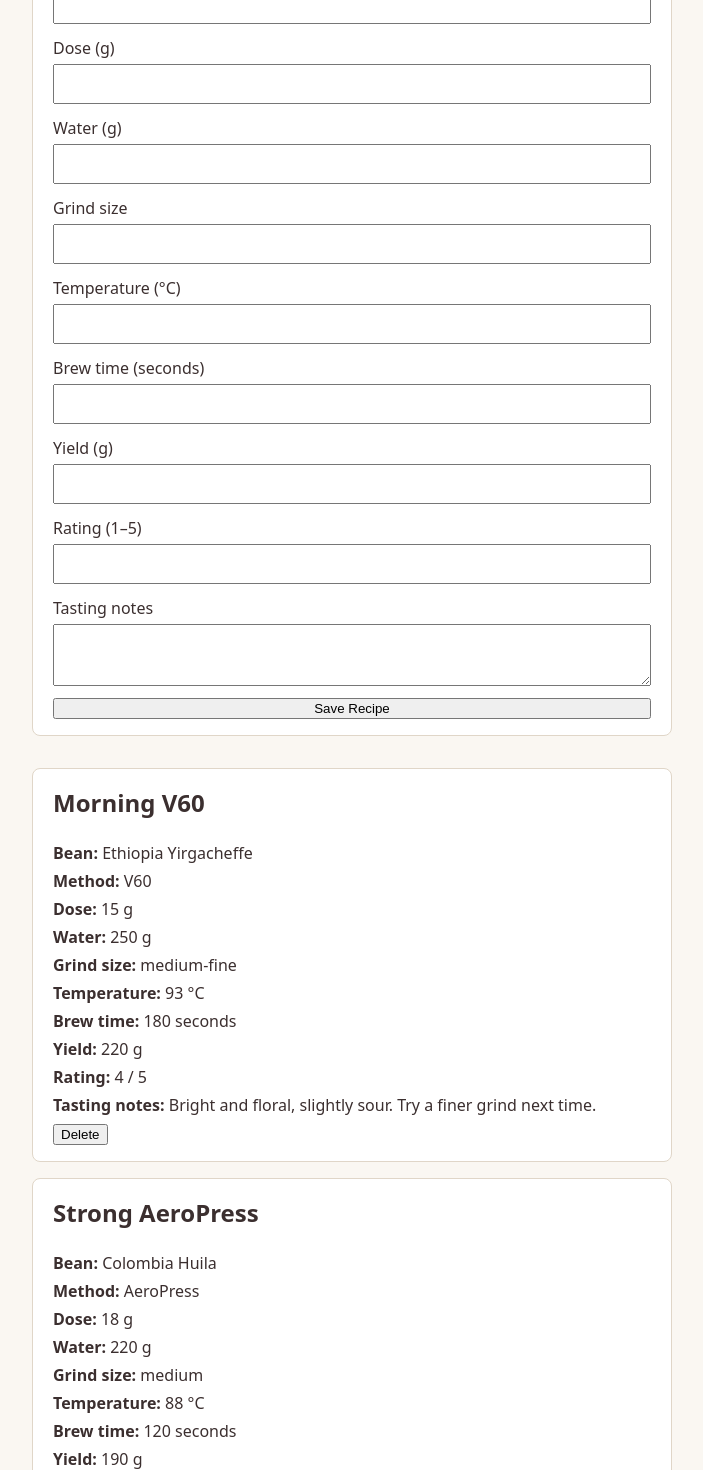
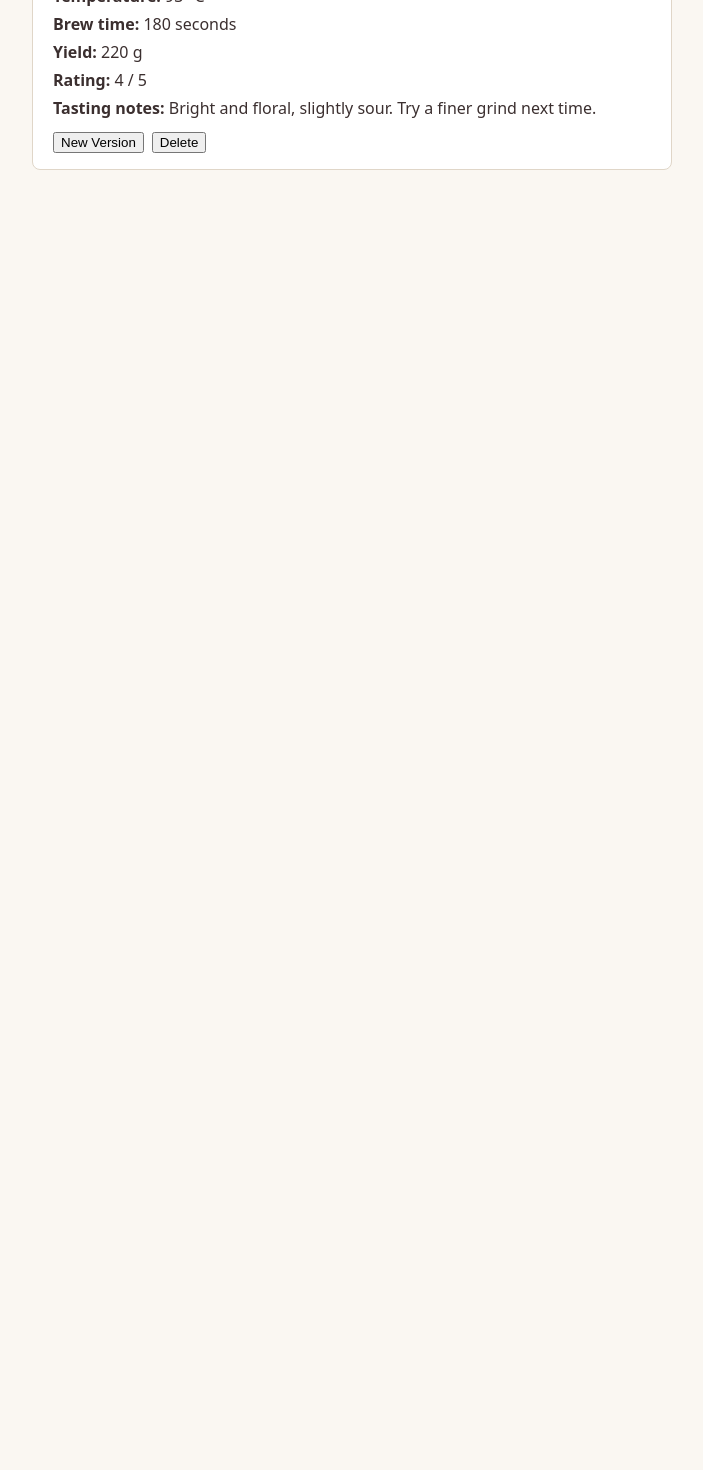
Before and after one commit to RoeyMadjar/Brew-It, a React (Vite) app: page / in a window 1280 px wide. Shown: the part 480-1950 px from the top of the page, without its empty margins (288-991 px from the left). After the commit the page ends 800 px from the top, so only its background shows below. Built offline with nearby package versions, Linux system fonts and the light colour scheme.

Commit message:
Improve recipe creation form and add ratio

```diff
--- a/src/App.css
+++ b/src/App.css
@@ -55,3 +55,13 @@
   font: inherit;
   padding: 6px 8px;
 }
+
+.card-actions {
+  display: flex;
+  gap: 8px;
+  margin-top: 12px;
+}
+
+.recipe-form .ratio {
+  margin: 0;
+}
--- a/src/App.jsx
+++ b/src/App.jsx
@@ -24,26 +24,6 @@ const sampleRecipes = [
       },
     ],
   },
-  {
-    id: "recipe-2",
-    name: "Strong AeroPress",
-    bean: "Colombia Huila",
-    method: "AeroPress",
-    versions: [
-      {
-        id: "version-2",
-        createdAt: "2026-09-21T09:30:00.000Z",
-        doseGrams: 18,
-        waterGrams: 220,
-        grindSize: "medium",
-        waterTempC: 88,
-        brewTimeSeconds: 120,
-        yieldGrams: 190,
-        rating: 5,
-        tastingNotes: "Chocolatey and full-bodied. Keep this one.",
-      },
-    ],
-  },
 ];
 
 const emptyForm = {
@@ -60,8 +40,23 @@ const emptyForm = {
   tastingNotes: "",
 };
 
+function versionToFormValues(version) {
+  return {
+    doseGrams: String(version.doseGrams),
+    waterGrams: String(version.waterGrams),
+    grindSize: version.grindSize,
+    waterTempC: String(version.waterTempC),
+    brewTimeSeconds: String(version.brewTimeSeconds),
+    yieldGrams: String(version.yieldGrams),
+    rating: String(version.rating),
+    tastingNotes: version.tastingNotes,
+  };
+}
+
 function App() {
   const [recipes, setRecipes] = useState(sampleRecipes);
+  const [newVersionRecipeId, setNewVersionRecipeId] = useState(null);
+  const [isCreateFormOpen, setIsCreateFormOpen] = useState(false);
 
   function handleDelete(idToDelete) {
     setRecipes(recipes.filter((recipe) => recipe.id !== idToDelete));
@@ -90,6 +85,32 @@ function App() {
     };
 
     setRecipes([...recipes, newRecipe]);
+    setIsCreateFormOpen(false);
+  }
+
+  function handleSaveNewVersion(recipeId, formData) {
+    const newVersion = {
+      id: crypto.randomUUID(),
+      createdAt: new Date().toISOString(),
+      doseGrams: Number(formData.doseGrams),
+      waterGrams: Number(formData.waterGrams),
+      grindSize: formData.grindSize,
+      waterTempC: Number(formData.waterTempC),
+      brewTimeSeconds: Number(formData.brewTimeSeconds),
+      yieldGrams: Number(formData.yieldGrams),
+      rating: Number(formData.rating),
+      tastingNotes: formData.tastingNotes,
+    };
+
+    setRecipes(
+      recipes.map((recipe) => {
+        if (recipe.id !== recipeId) {
+          return recipe;
+        }
+        return { ...recipe, versions: [...recipe.versions, newVersion] };
+      }),
+    );
+    setNewVersionRecipeId(null);
   }
 
   return (
@@ -99,12 +120,19 @@ function App() {
         Your personal journal for saving and perfecting coffee brewing recipes.
       </p>
 
+      {isCreateFormOpen ? (
         <RecipeForm
           title="Create Recipe"
           submitLabel="Save Recipe"
           initialValues={emptyForm}
           onSave={handleCreateRecipe}
+          onCancel={() => setIsCreateFormOpen(false)}
         />
+      ) : (
+        <button type="button" onClick={() => setIsCreateFormOpen(true)}>
+          + Create Recipe
+        </button>
+      )}
 
       <section className="recipe-list">
         {recipes.map((recipe) => {
@@ -144,9 +172,30 @@ function App() {
               <p>
                 <strong>Tasting notes:</strong> {latestVersion.tastingNotes}
               </p>
+              {newVersionRecipeId === recipe.id ? (
+                <RecipeForm
+                  title="New Version"
+                  submitLabel="Save Version"
+                  initialValues={versionToFormValues(latestVersion)}
+                  onSave={(formData) =>
+                    handleSaveNewVersion(recipe.id, formData)
+                  }
+                  onCancel={() => setNewVersionRecipeId(null)}
+                  showRecipeFields={false}
+                />
+              ) : (
+                <div className="card-actions">
+                  <button
+                    type="button"
+                    onClick={() => setNewVersionRecipeId(recipe.id)}
+                  >
+                    New Version
+                  </button>
                   <button type="button" onClick={() => handleDelete(recipe.id)}>
                     Delete
                   </button>
+                </div>
+              )}
             </article>
           );
         })}
--- a/src/components/RecipeForm.jsx
+++ b/src/components/RecipeForm.jsx
@@ -1,6 +1,13 @@
 import { useState } from "react";
 
-function RecipeForm({ title, submitLabel, initialValues, onSave }) {
+function RecipeForm({
+  title,
+  submitLabel,
+  initialValues,
+  onSave,
+  onCancel,
+  showRecipeFields = true,
+}) {
   const [formData, setFormData] = useState(initialValues);
 
   function handleChange(event) {
@@ -13,10 +20,16 @@ function RecipeForm({ title, submitLabel, initialValues, onSave }) {
     setFormData(initialValues);
   }
 
+  const dose = Number(formData.doseGrams);
+  const water = Number(formData.waterGrams);
+  const ratio = dose > 0 && water > 0 ? `1:${(water / dose).toFixed(1)}` : null;
+
   return (
     <form className="recipe-form" onSubmit={handleSubmit}>
       <h2>{title}</h2>
 
+      {showRecipeFields && (
+        <>
           <label>
             Name
             <input
@@ -46,6 +59,8 @@ function RecipeForm({ title, submitLabel, initialValues, onSave }) {
               onChange={handleChange}
             />
           </label>
+        </>
+      )}
 
       <label>
         Dose (g)
@@ -66,6 +81,8 @@ function RecipeForm({ title, submitLabel, initialValues, onSave }) {
           onChange={handleChange}
         />
       </label>
+
+      {ratio && <p className="ratio">Ratio: {ratio}</p>}
 
       <label>
         Grind size
@@ -129,6 +146,11 @@ function RecipeForm({ title, submitLabel, initialValues, onSave }) {
       </label>
 
       <button type="submit">{submitLabel}</button>
+      {onCancel && (
+        <button type="button" onClick={onCancel}>
+          Cancel
+        </button>
+      )}
     </form>
   );
 }
```
Lines whose indentation alone changed are shown as unchanged.
